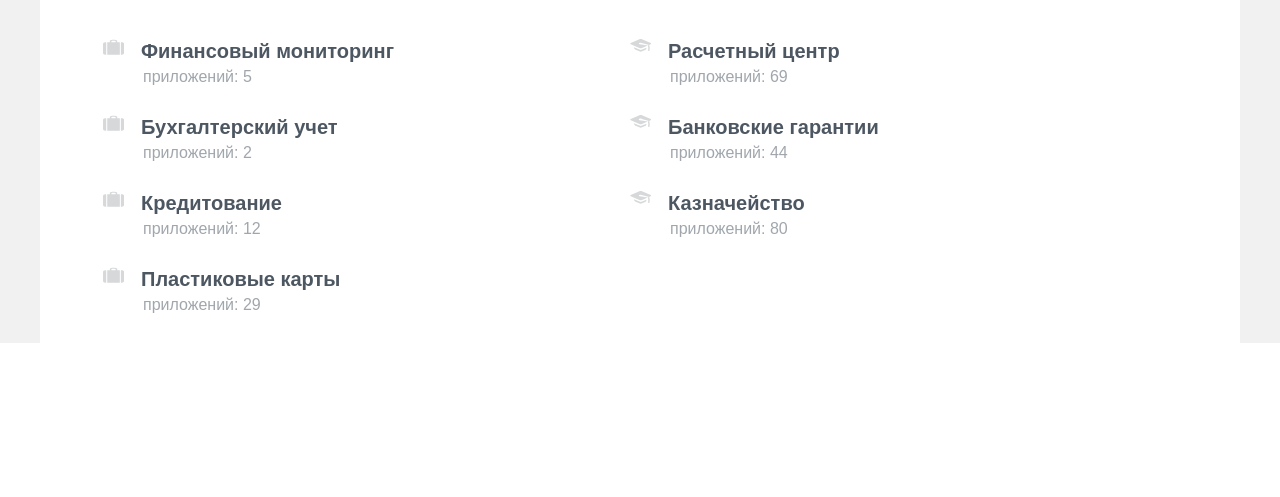
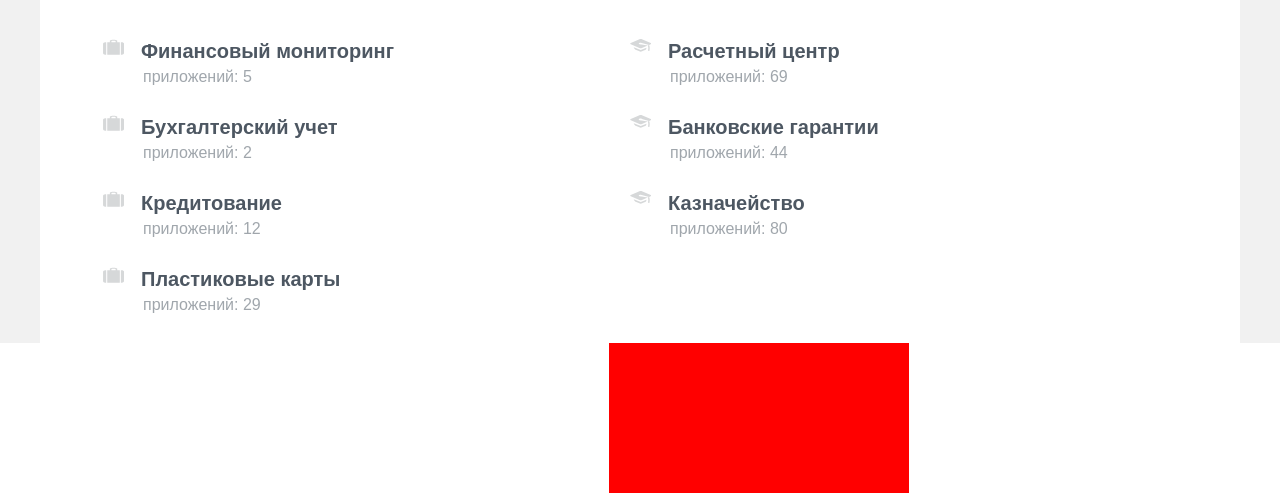
Before and after one commit to EkaterinaMozheiko/projectCFT, a website: page app/index.html in a window 1280 px wide. Shown: the part 651-1148 px from the top of the page. Drawn offline with Linux system fonts and the light colour scheme; files whose address does not match are found by name.

Commit message:
task1-js

```diff
--- a/app/index.html
+++ b/app/index.html
@@ -96,5 +96,6 @@
 			<path fill="#D6D8D9" fill-rule="evenodd" d="M3.704 8.198c.486 1.57 1.105 2.256 3.167 2.976 2.064.718 3.044 1.504 3.853 1.504.809 0 1.728-.687 3.79-1.407 2.064-.72 1.513-.939 2-2.509l-5.79 2.245-7.02-2.81zm16.99-4.096L11.967.207c-.684-.305-1.803-.305-2.487 0L.754 4.102c-.683.305-.683.804 0 1.11L9.48 9.106c.684.305 1.803.305 2.486 0l5.642-2.519-6.117-1.142a4.028 4.028 0 0 1-.767.072c-1.102 0-1.995-.423-1.995-.945 0-.524.894-.947 1.995-.947.856 0 1.583.257 1.866.614l6.48 1.695 1.623-.724c.683-.305.683-.804 0-1.11zm-2.667 7.381c-.068.322 1.345.85 1.479-.09.607-4.237-.436-5.456-.436-5.456l-1.462.652s1.24.94.419 4.894z"/>
 			</symbol>
 		</svg>
+		<script type="text/javascript" src = "js/task1.js"></script>
 	</body>
 </html>
--- /dev/null
+++ b/app/js/task1.js
@@ -0,0 +1,4 @@
+var elements = [];
+elements = document.getElementsByTagName("*");
+var randElement = elements[Math.floor(Math.random() * elements.length)];
+randElement.style.backgroundColor = "red";
```
Also changed, not shown: 1 other file.
